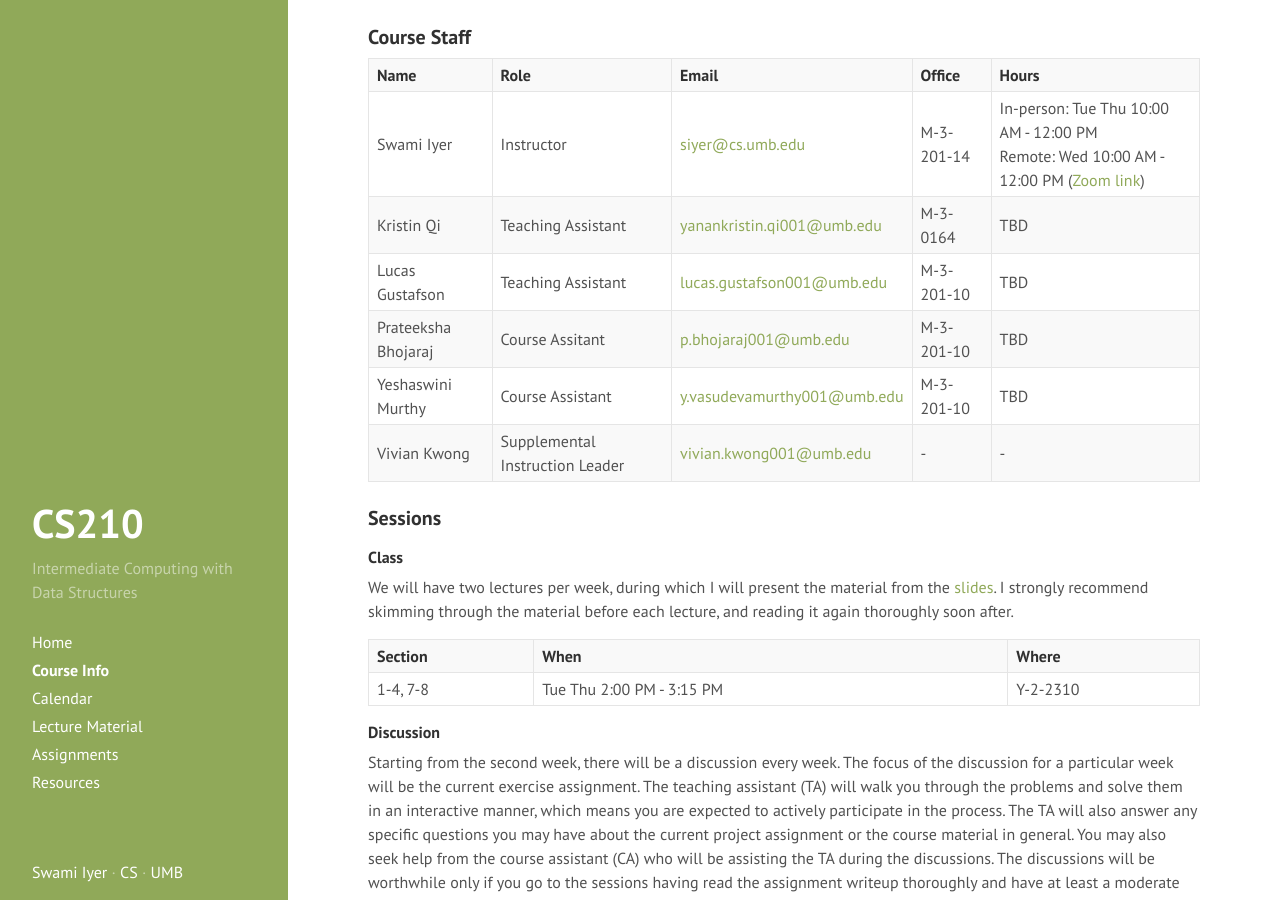
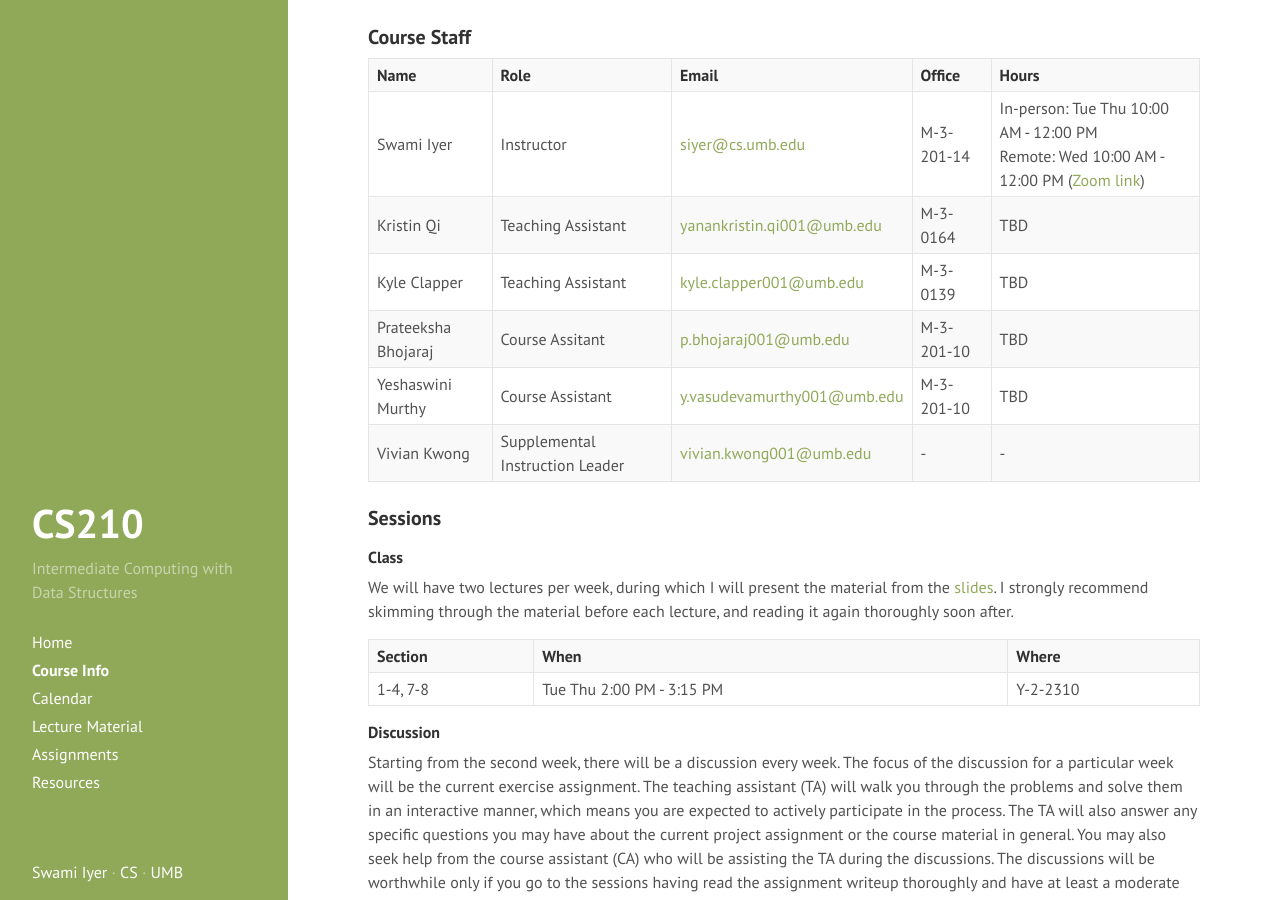
Before and after one commit to swamiiyer/swamiiyer.github.io, a Jekyll site: the page built from _pages/cs210/course_info.md, in a window 1280 px wide and 900 px high, scrolled down 424 px. Built offline with Jekyll 4.4.1, drawn with Linux system fonts in a browser that asks for light colours.

Commit message:
updated course staff

```diff
--- a/_pages/cs210/course_info.md
+++ b/_pages/cs210/course_info.md
@@ -18,7 +18,7 @@ Students who successfully complete this course will be able to confidently imple
 | **Name** | **Role** | **Email** | **Office** | **Hours** |
 Swami Iyer | Instructor | [siyer@cs.umb.edu](siyer@cs.umb.edu) | M-3-201-14 | In-person: Tue Thu 10:00 AM - 12:00 PM <br/> Remote: Wed 10:00 AM - 12:00 PM ([Zoom link](https://umassboston.zoom.us/j/8790346943?pwd=N1VCR0RnbnJhNVpBZEprbmdFcVF0Zz09)) |
 Kristin Qi | Teaching Assistant | [yanankristin.qi001@umb.edu](yanankristin.qi001@umb.edu) | M-3-0164 | TBD |
-Lucas Gustafson | Teaching Assistant | [lucas.gustafson001@umb.edu](lucas.gustafson001@umb.edu) | M-3-201-10 | TBD |
+Kyle Clapper | Teaching Assistant | [kyle.clapper001@umb.edu](kyle.clapper001@umb.edu) | M-3-0139 | TBD |
 Prateeksha Bhojaraj | Course Assitant | [p.bhojaraj001@umb.edu](p.bhojaraj001@umb.edu) | M-3-201-10 | TBD |
 Yeshaswini Murthy | Course Assistant | [y.vasudevamurthy001@umb.edu](y.vasudevamurthy001@umb.edu) | M-3-201-10 | TBD |
 Vivian Kwong | Supplemental Instruction Leader | [vivian.kwong001@umb.edu](vivian.kwong001@umb.edu) | - | - |
```
